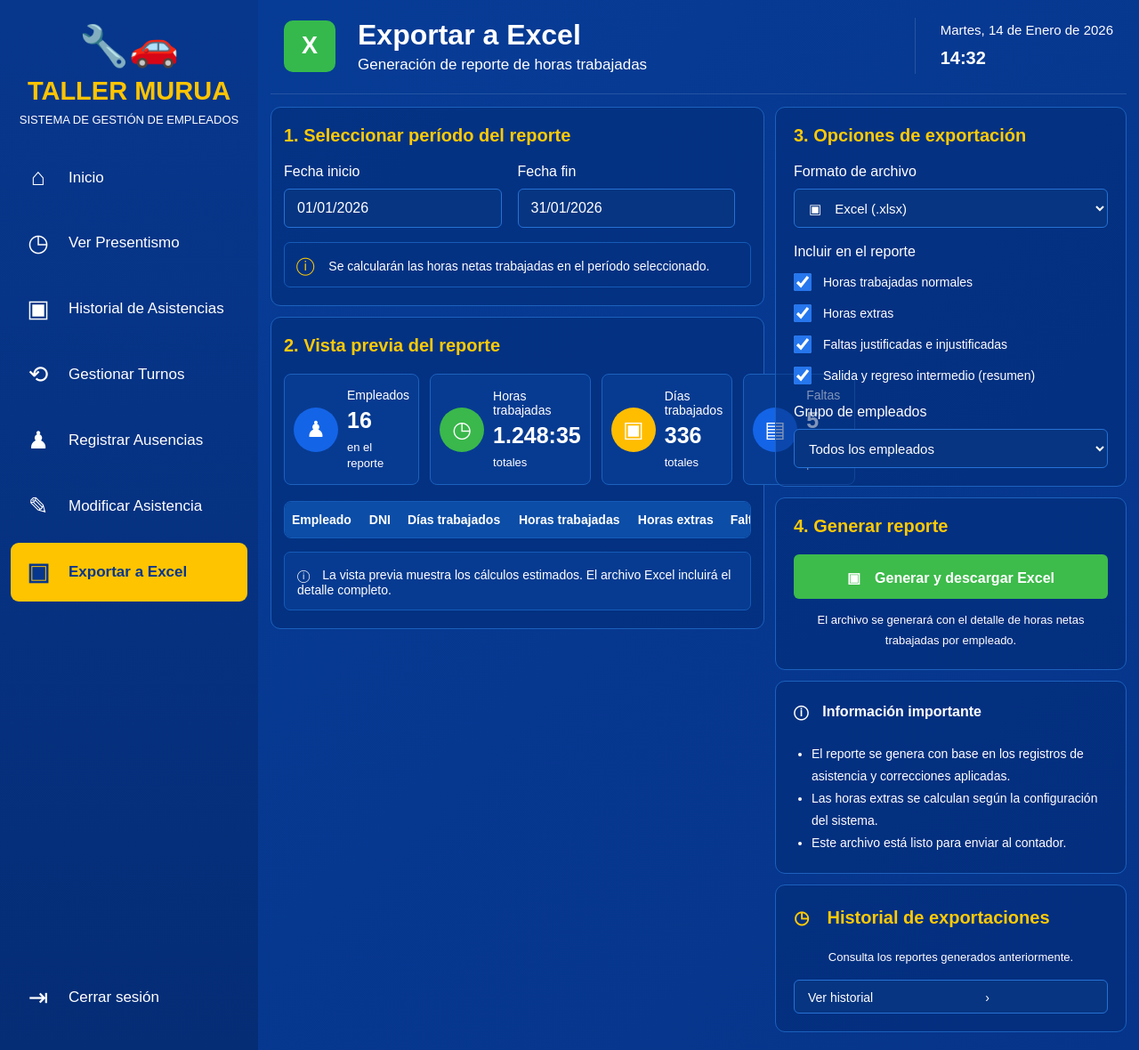
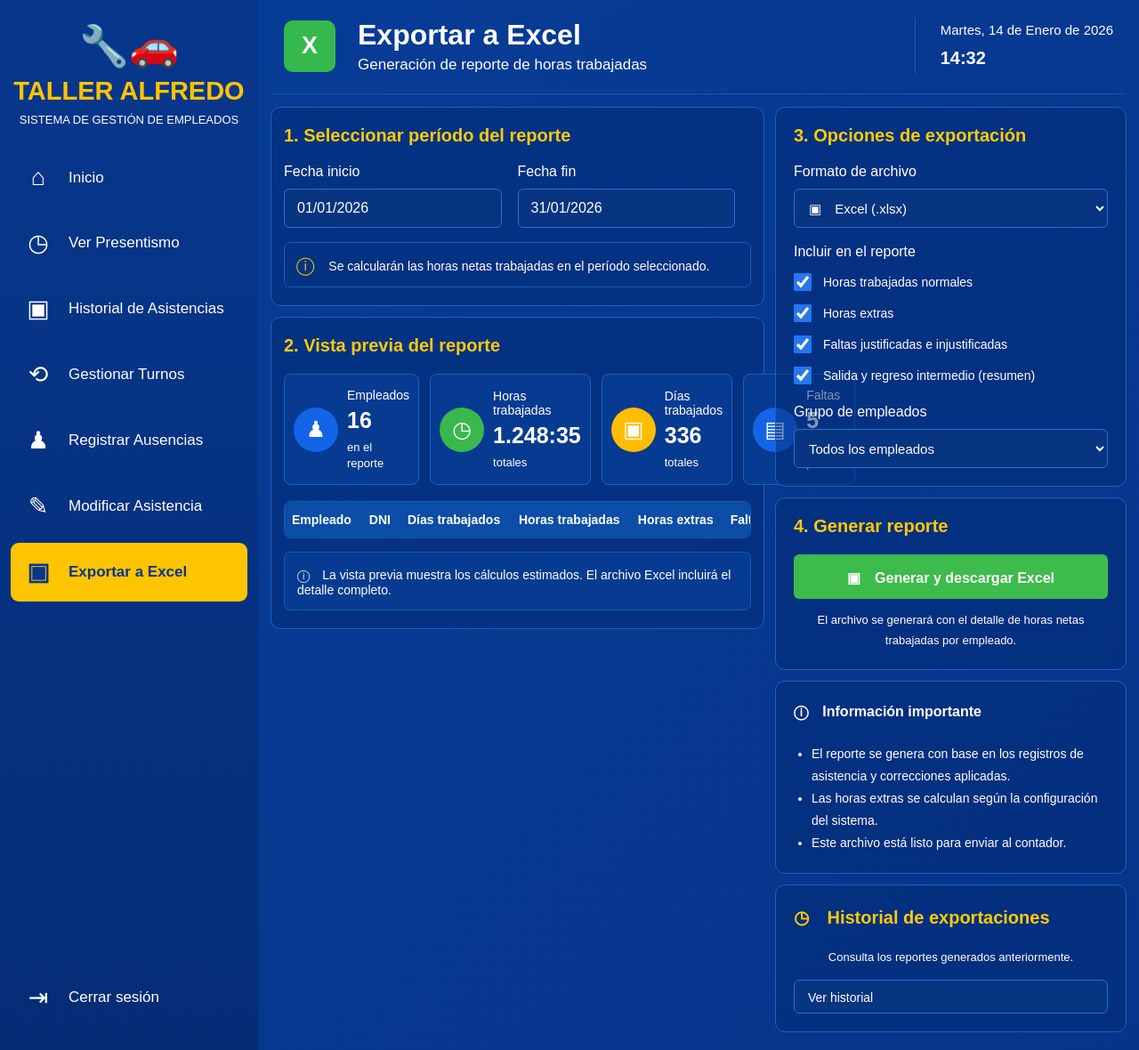
Before and after one commit to NicolasMurua21/asistenciaTallerMecanico, a Python web app: template templates/excel.html in a window 1280 px wide. Shown: the whole page at 89% size. Run offline with Jinja, Linux system fonts and the light colour scheme; the template is opened without the code that fills it, so the values that code supplies are empty.

Commit message:
Borrar Comentarios
Edite el titulo y removi comentarios

```diff
--- a/templates/excel.html
+++ b/templates/excel.html
@@ -3,7 +3,7 @@
 
 <head>
     <meta charset="UTF-8">
-    <title>Exportar a Excel - Taller Murua</title>
+    <title>Exportar a Excel - Taller Alfredo</title>
     <link rel="stylesheet" href="../static/css/excelstyle.css">
 
 
@@ -19,7 +19,7 @@
 
         <div class="logo">
             <div class="logo-icon">🔧🚗</div>
-            <h1>TALLER MURUA</h1>
+            <h1>TALLER ALFREDO</h1>
             <p>SISTEMA DE GESTIÓN DE EMPLEADOS</p>
         </div>
 
@@ -199,11 +199,10 @@
 
             </section>
 
-            <!-- COLUMNA DERECHA -->
 
             <section class="right">
 
-                <!-- OPCIONES DE EXPORTACION -->
+
 
                 <div class="panel">
 
@@ -254,7 +253,7 @@
 
                 </div>
 
-                <!-- GENERAR REPORTE -->
+
 
                 <div class="panel">
 
@@ -271,7 +270,7 @@
 
                 </div>
 
-                <!-- INFORMACION -->
+
 
                 <div class="panel important">
 
@@ -285,7 +284,7 @@
 
                 </div>
 
-                <!-- HISTORIAL -->
+
 
                 <div class="panel">
 
@@ -296,7 +295,7 @@
                     </p>
 
                     <button class="history-btn">
-                        Ver historial　　　　　　　　　›
+                        Ver historial
                     </button>
 
                 </div>
```
